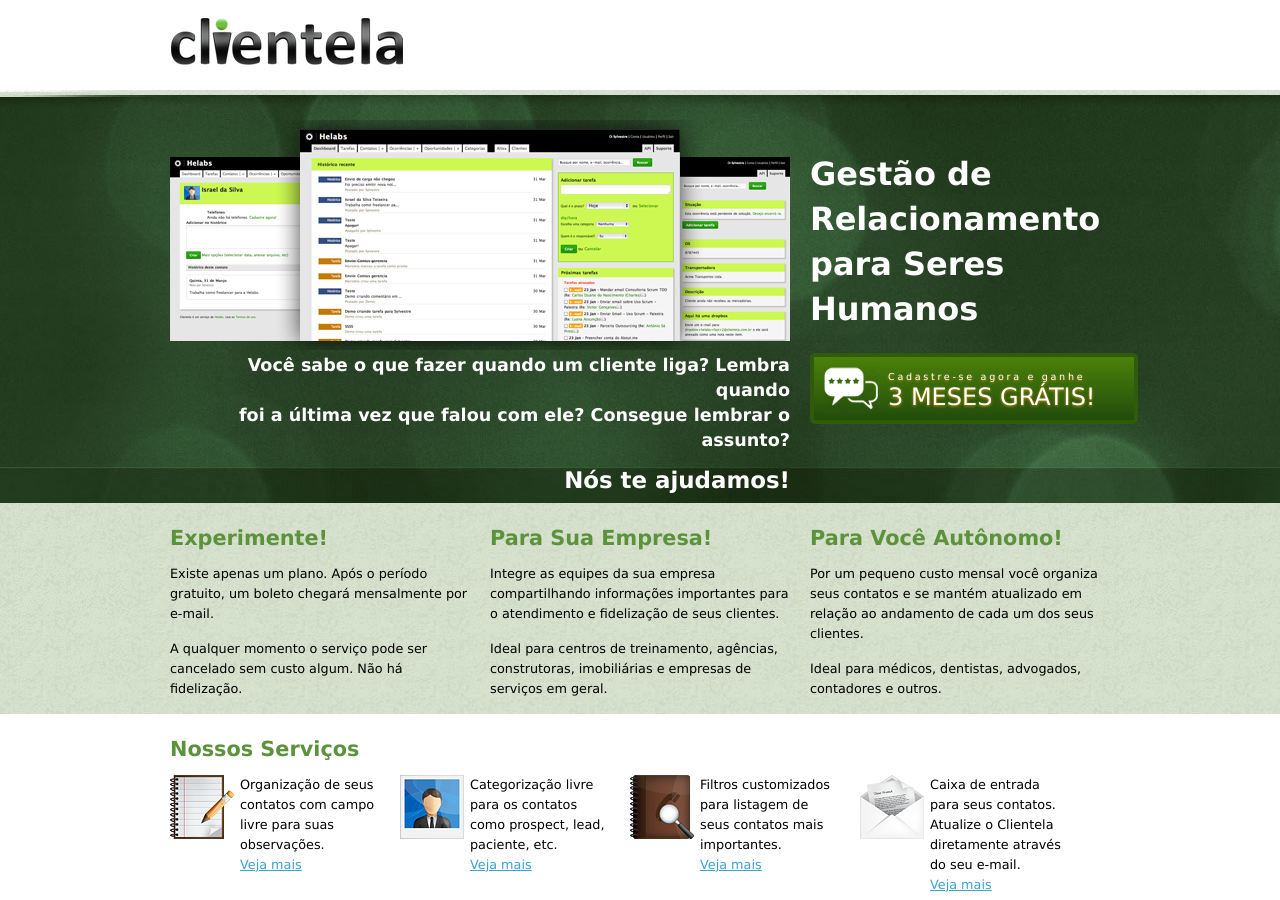
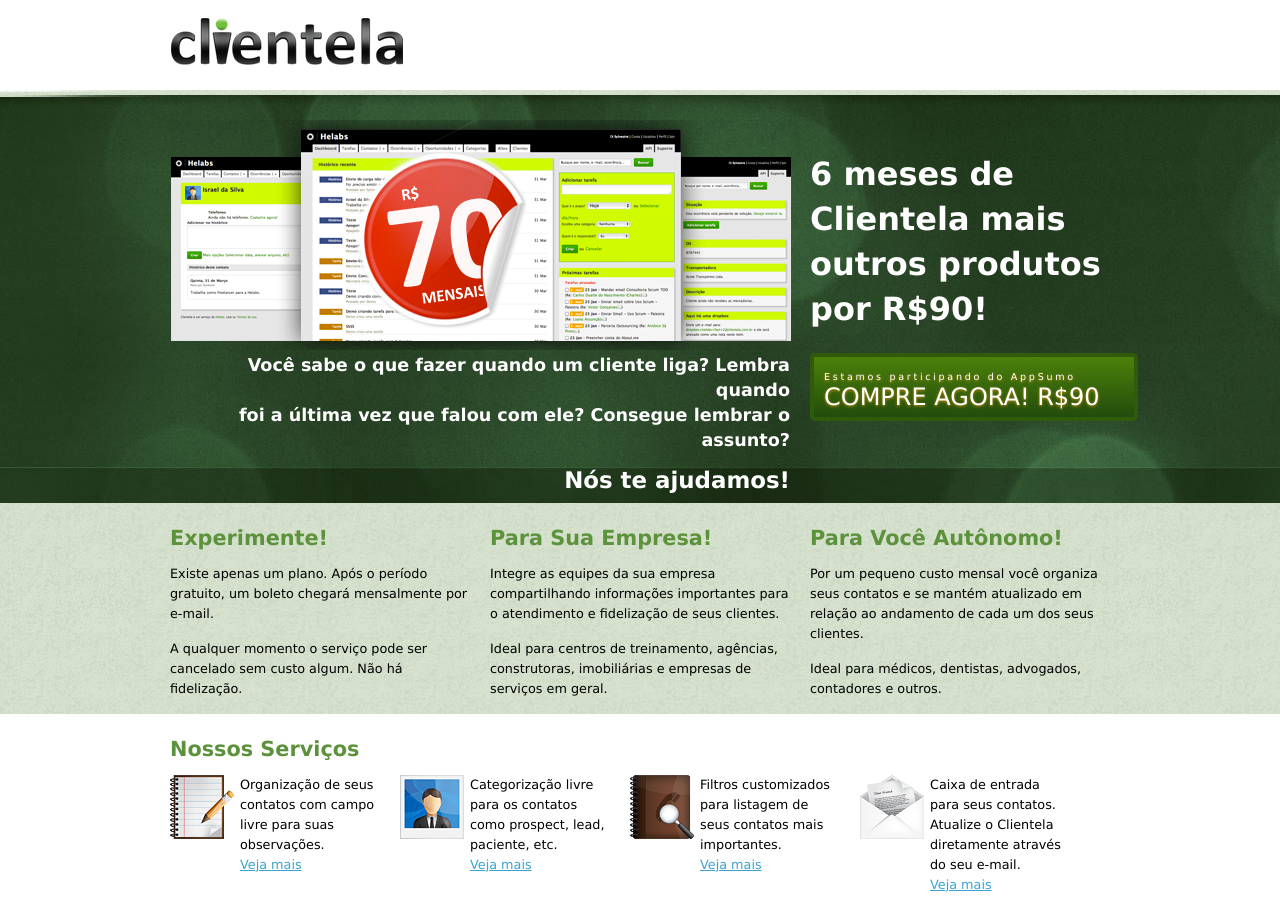
Before and after one commit to mergulhao/site-clientela, a Jekyll site: the page built from index.html, in a window 1280 px wide and 900 px high. Built offline with Jekyll 4.4.1, drawn with Linux system fonts in a browser that asks for light colours; nearby versions of some CDN libraries.

Commit message:
add price and appsumo notice

```diff
--- a/index.html
+++ b/index.html
@@ -5,12 +5,12 @@
 <div id="banner">
   <div class="container_12">
     <div class="grid_8">
-      <img alt="Screenshot" src="/images/home_screenshot_3_windows.png" />
+      <img alt="Screenshot" src="/images/home_screenshot_3_windows_price.png" />
     </div>
 
     <div class="grid_4">
       <br/><br/>
-      <h2>Gestão de Relacionamento para Seres Humanos</h2>
+      <h2>6 meses de Clientela mais outros produtos por R$90!</h2>
     </div>
     <div class="clear">&nbsp;</div>
   </div>
@@ -24,9 +24,8 @@
     <div class="grid_4">
       <div class="button">
         <a href="/pesquisa">
-          <img src="/images/dialogs_survey.png" />
-          <p class="line1">Cadastre-se agora e ganhe</p>
-          <p class="line2">3 MESES GRÁTIS!</p>
+          <p class="line1">Estamos participando do AppSumo</p>
+          <p class="line2">COMPRE AGORA! R$90</p>
         </a>
       </div>
     </div>
```
Also changed, not shown: images/home_screenshot_3_windows_price.png (added).
